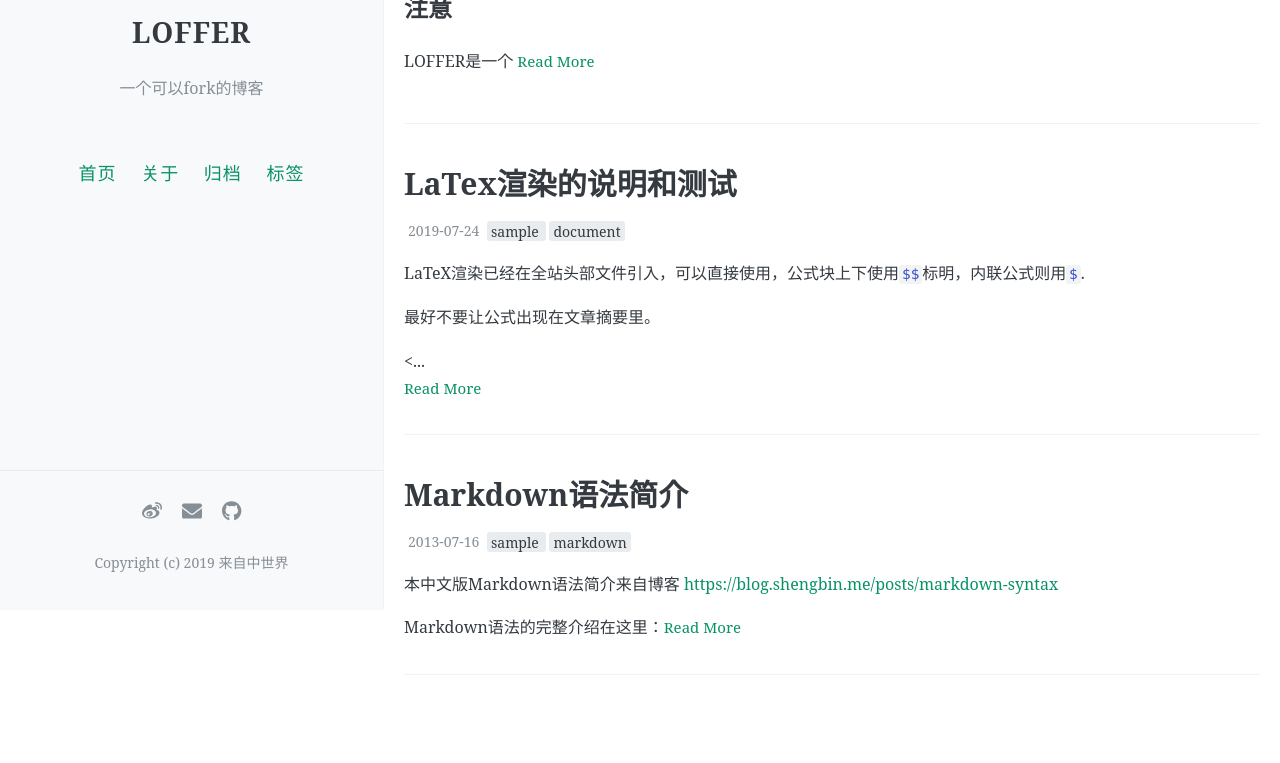
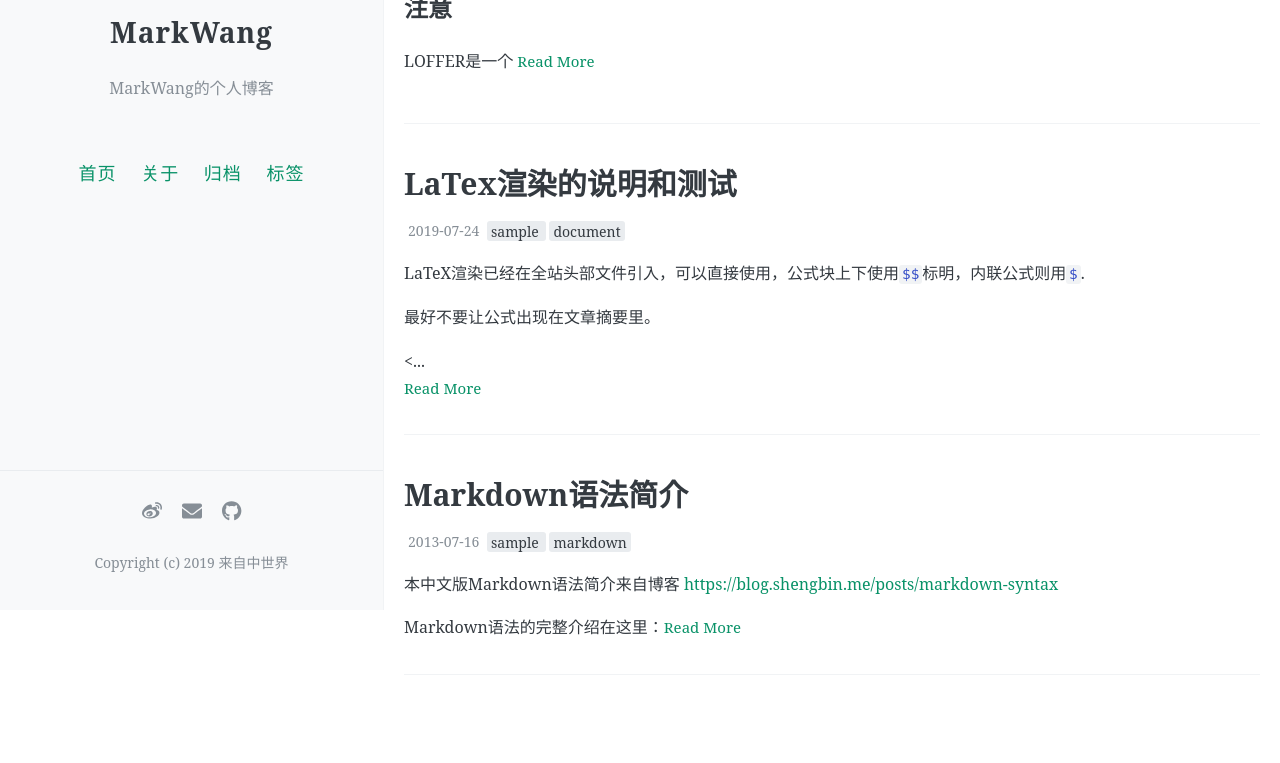
Before and after one commit to 416215983/MarkWang, a Jekyll site: the page built from index.html, in a window 1280 px wide. Shown: the part 290-1053 px from the top of the page. Built offline with Jekyll 4.4.1, drawn with Linux system fonts in a browser that asks for light colours; the list of posts is cut into pages by our own code; comment, search, counter and statistics services are not loaded.

Commit message:
Update _config.yml

```diff
--- a/_config.yml
+++ b/_config.yml
@@ -5,9 +5,9 @@
 # 你的博客名称，请用你想要的博客名替换“LOFFER”，以下修改都可类似处理
 # 注意，“name: LOFFER”，冒号后面的空格不可以省略。
 # 井号后面的文字是说明文档，不会被程序读取。
-name: LOFFER
+name: MarkWang
 # 描述/签名
-description: 一个可以fork的博客
+description: MarkWang的个人博客
 
 #
 # 下面的设定都是可选的
```
